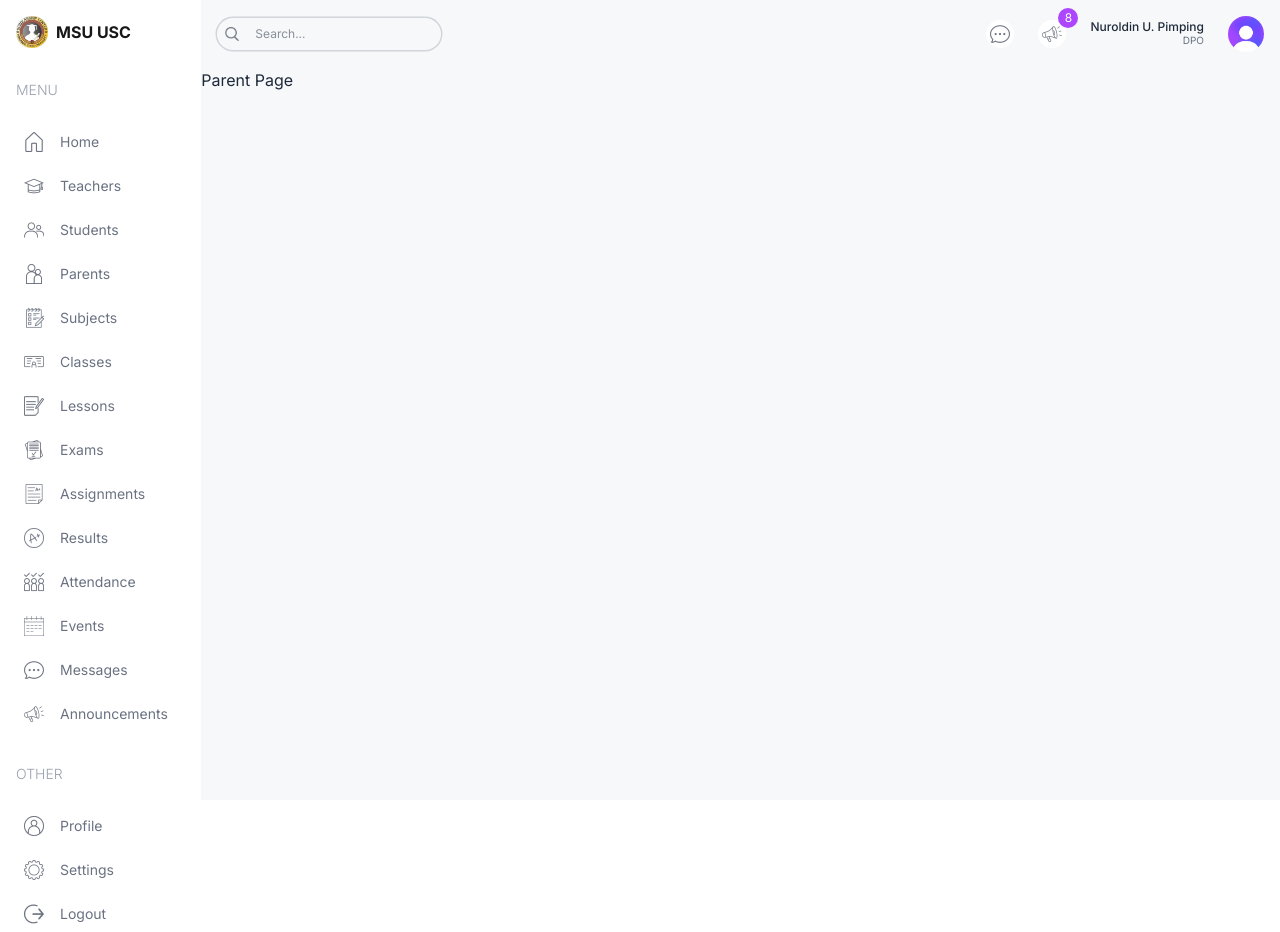
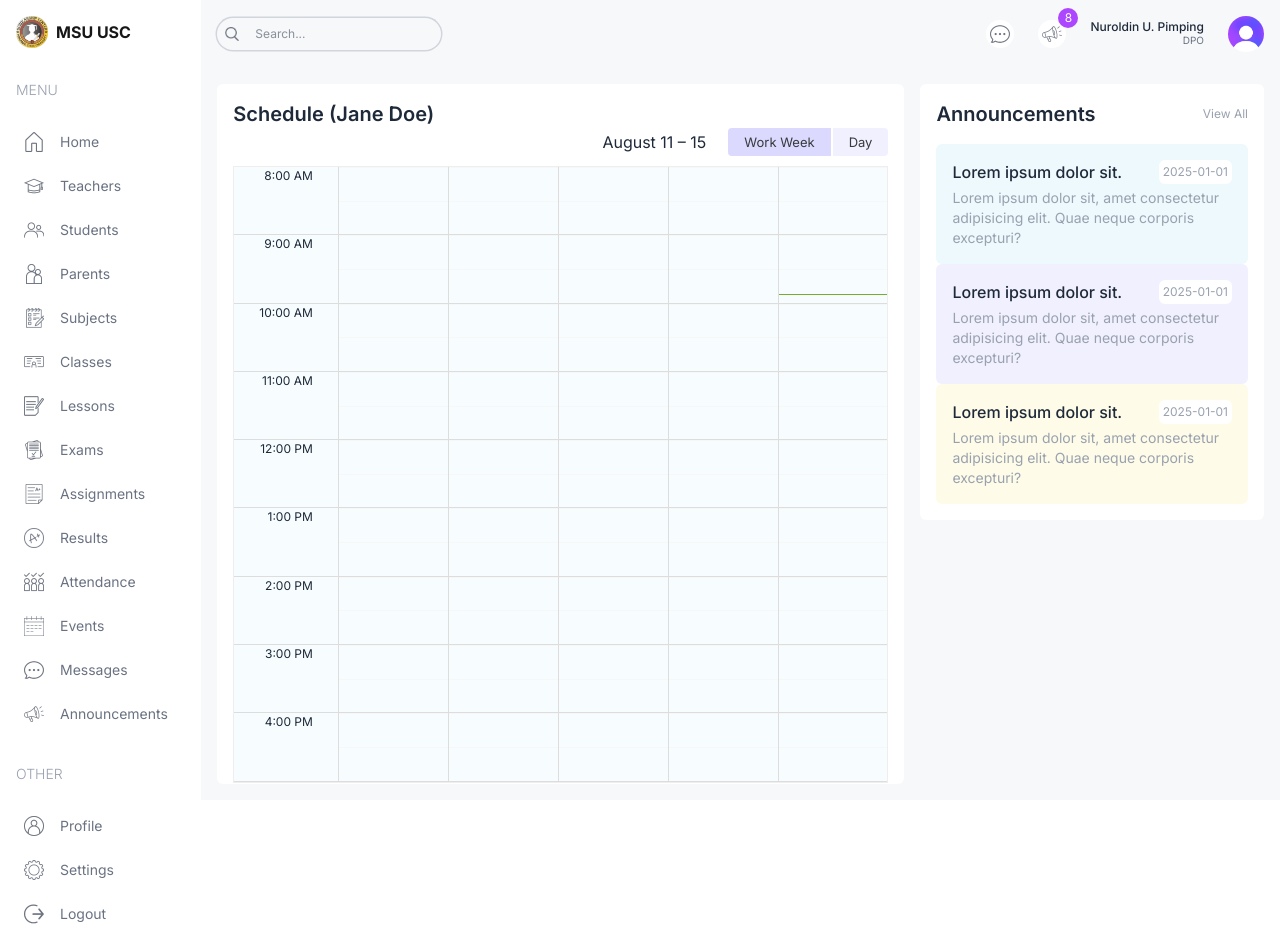
Before and after one commit to nuroldin/usc-sys, a Next.js app: page /parent in a window 1280 px wide. Built offline with nearby package versions, Linux system fonts and the light colour scheme.

Commit message:
feat: update dashboard layout and add calendar functionality; enhance styling for better user experience

```diff
--- a/src/app/(dashboard)/layout.tsx
+++ b/src/app/(dashboard)/layout.tsx
@@ -22,7 +22,7 @@
 				<Menu />
 			</div>
 			{/* RIGHT */}
-			<div className="w-[86%] md:w-[92%] lg:w-[84%] xl:w-[86%] bg-[#F7F8FA] overflow-scroll text-gray-800">
+			<div className="w-[86%] md:w-[92%] lg:w-[84%] xl:w-[86%] bg-[#F7F8FA] overflow-scroll text-gray-800 flex flex-col">
 				<Navbar />
 				{children}
 			</div>
--- a/src/app/(dashboard)/parent/page.tsx
+++ b/src/app/(dashboard)/parent/page.tsx
@@ -1,7 +1,23 @@
+import Announcements from "@/components/Announcements";
+import BigCalendar from "@/components/BigCalendar";
+import "react-big-calendar/lib/css/react-big-calendar.css";
+
 const ParentPage = () => {
-  return (
-    <div className="m-auto">Parent Page</div>
-  )
-}
+	return (
+		<div className="flex-1 p-4 flex gap-4 flex-col xl:flex-row">
+			{/* LEFT */}
+			<div className="w-full xl:w-2/3">
+				<div className="h-full bg-white p-4 rounded-md">
+					<h1 className="text-xl font-semibold">Schedule (Jane Doe)</h1>
+					<BigCalendar />
+				</div>
+			</div>
+			{/* RIGHT */}
+			<div className="w-full xl:w-1/3 flex flex-col gap-8">
+				<Announcements />
+			</div>
+		</div>
+	);
+};
 
 export default ParentPage;
--- a/src/app/(dashboard)/teacher/page.tsx
+++ b/src/app/(dashboard)/teacher/page.tsx
@@ -1,7 +1,23 @@
+import Announcements from "@/components/Announcements";
+import BigCalendar from "@/components/BigCalendar";
+import "react-big-calendar/lib/css/react-big-calendar.css";
+
 const TeacherPage = () => {
-  return (
-    <div className="m-auto">Teacher Page</div>
-  );
-}
+	return (
+		<div className="flex-1 p-4 flex gap-4 flex-col xl:flex-row">
+			{/* LEFT */}
+			<div className="w-full xl:w-2/3">
+				<div className="h-full bg-white p-4 rounded-md">
+					<h1 className="text-xl font-semibold">Schedule</h1>
+					<BigCalendar />
+				</div>
+			</div>
+			{/* RIGHT */}
+			<div className="w-full xl:w-1/3 flex flex-col gap-8">
+				<Announcements />
+			</div>
+		</div>
+	);
+};
 
 export default TeacherPage;
--- a/src/app/globals.css
+++ b/src/app/globals.css
@@ -15,8 +15,101 @@
 	color: black !important;
 }
 
-.rbc-btn-group {
+.rbc-btn-group:first-child {
 	display: none !important;
+}
+
+.rbc-toolbar-label {
+	text-align: right !important;
+	padding: 0px 20px !important;
+}
+
+.rbc-btn-group:last-child {
+	font-size: 13px !important;
+}
+
+.rbc-btn-group:last-child button {
+	border: none !important;
+	background-color: #f1f0ff !important;
+	margin-left: 2px !important;
+}
+
+.rbc-toolbar button.rbc-active {
+	background-color: #dbdafe !important;
+	box-shadow: none !important;
+}
+
+.rbc-time-view {
+	border-color: #eee !important;
+}
+
+.rbc-time-header {
+	display: none !important;
+}
+
+.rbc-time-content {
+	border: none !important;
+}
+
+.rbc-time-gutter.rbc-time-column {
+	font-size: 12px !important;
+}
+
+.rbc-time-gutter.rbc-time-column .rbc-timeslot-group {
+	padding: 0px 20px !important;
+}
+
+.rbc-timeslot-group {
+	background-color: #f7fdff !important;
+}
+
+.rbc-day-slot {
+	font-size: 14px !important;
+}
+
+.rbc-event {
+	border: none !important;
+	color: black !important;
+	padding: 10px !important;
+	margin: 10px !important;
+	width: 99% !important;
+}
+
+.rbc-event:nth-child(1) {
+	background-color: #e2f8ff !important;
+}
+
+.rbc-event:nth-child(2) {
+	background-color: #fefce8 !important;
+}
+
+.rbc-event:nth-child(3) {
+	background-color: #f2f1ff !important;
+}
+
+.rbc-event:nth-child(4) {
+	background-color: #fdf2fb !important;
+}
+
+.rbc-event:nth-child(5) {
+	background-color: #e2f8ff !important;
+}
+
+.rbc-event:nth-child(6) {
+	background-color: #fefce8 !important;
+}
+
+.rbc-event:nth-child(7) {
+	background-color: #f2f1ff !important;
+}
+
+.rbc-event:nth-child(8) {
+	background-color: #fdf2fb !important;
+}
+
+.rbc-event-label {
+	color: gray !important;
+	margin-bottom: 5px;
 }
 
 :root {
--- a/src/lib/data.ts
+++ b/src/lib/data.ts
@@ -920,143 +920,143 @@
 	{
 		title: "Math",
 		allDay: false,
-		start: new Date(2025, 7, 12, 8, 0),
-		end: new Date(2025, 7, 12, 8, 45),
+		start: new Date(2025, 8, 22, 8, 0),
+		end: new Date(2025, 8, 22, 8, 45),
 	},
 	{
 		title: "English",
 		allDay: false,
-		start: new Date(2025, 7, 12, 9, 0),
-		end: new Date(2025, 7, 12, 9, 45),
+		start: new Date(2025, 8, 22, 9, 0),
+		end: new Date(2025, 8, 22, 9, 45),
 	},
 	{
 		title: "Biology",
 		allDay: false,
-		start: new Date(2025, 7, 12, 10, 0),
-		end: new Date(2025, 7, 12, 10, 45),
+		start: new Date(2025, 8, 22, 10, 0),
+		end: new Date(2025, 8, 22, 10, 45),
 	},
 	{
 		title: "Physics",
 		allDay: false,
-		start: new Date(2025, 7, 12, 11, 0),
-		end: new Date(2025, 7, 12, 11, 45),
+		start: new Date(2025, 8, 22, 11, 0),
+		end: new Date(2025, 8, 22, 11, 45),
 	},
 	{
 		title: "Chemistry",
 		allDay: false,
-		start: new Date(2025, 7, 12, 13, 0),
-		end: new Date(2025, 7, 12, 13, 45),
+		start: new Date(2025, 8, 22, 13, 0),
+		end: new Date(2025, 8, 22, 13, 45),
 	},
 	{
 		title: "History",
 		allDay: false,
-		start: new Date(2025, 7, 12, 14, 0),
-		end: new Date(2025, 7, 12, 14, 45),
+		start: new Date(2025, 8, 22, 14, 0),
+		end: new Date(2025, 8, 22, 14, 45),
 	},
 	{
 		title: "English",
 		allDay: false,
-		start: new Date(2025, 7, 13, 9, 0),
-		end: new Date(2025, 7, 13, 9, 45),
+		start: new Date(2025, 8, 23, 9, 0),
+		end: new Date(2025, 8, 23, 9, 45),
 	},
 	{
 		title: "Biology",
 		allDay: false,
-		start: new Date(2025, 7, 13, 10, 0),
-		end: new Date(2025, 7, 13, 10, 45),
+		start: new Date(2025, 8, 23, 10, 0),
+		end: new Date(2025, 8, 23, 10, 45),
 	},
 	{
 		title: "Physics",
 		allDay: false,
-		start: new Date(2025, 7, 13, 11, 0),
-		end: new Date(2025, 7, 13, 11, 45),
+		start: new Date(2025, 8, 23, 11, 0),
+		end: new Date(2025, 8, 23, 11, 45),
 	},
 
 	{
 		title: "History",
 		allDay: false,
-		start: new Date(2025, 7, 13, 14, 0),
-		end: new Date(2025, 7, 13, 14, 45),
+		start: new Date(2025, 8, 23, 14, 0),
+		end: new Date(2025, 8, 23, 14, 45),
 	},
 	{
 		title: "Math",
 		allDay: false,
-		start: new Date(2025, 7, 14, 8, 0),
-		end: new Date(2025, 7, 14, 8, 45),
+		start: new Date(2025, 8, 24, 8, 0),
+		end: new Date(2025, 8, 24, 8, 45),
 	},
 	{
 		title: "Biology",
 		allDay: false,
-		start: new Date(2025, 7, 14, 10, 0),
-		end: new Date(2025, 7, 14, 10, 45),
+		start: new Date(2025, 8, 24, 10, 0),
+		end: new Date(2025, 8, 24, 10, 45),
 	},
 
 	{
 		title: "Chemistry",
 		allDay: false,
-		start: new Date(2025, 7, 14, 13, 0),
-		end: new Date(2025, 7, 14, 13, 45),
+		start: new Date(2025, 8, 24, 13, 0),
+		end: new Date(2025, 8, 24, 13, 45),
 	},
 	{
 		title: "History",
 		allDay: false,
-		start: new Date(2025, 7, 14, 14, 0),
-		end: new Date(2025, 7, 13, 14, 45),
+		start: new Date(2025, 8, 24, 14, 0),
+		end: new Date(2025, 8, 23, 14, 45),
 	},
 	{
 		title: "English",
 		allDay: false,
-		start: new Date(2025, 7, 15, 9, 0),
-		end: new Date(2025, 7, 15, 9, 45),
+		start: new Date(2025, 8, 25, 9, 0),
+		end: new Date(2025, 8, 25, 9, 45),
 	},
 	{
 		title: "Biology",
 		allDay: false,
-		start: new Date(2025, 7, 15, 10, 0),
-		end: new Date(2025, 7, 15, 10, 45),
+		start: new Date(2025, 8, 25, 10, 0),
+		end: new Date(2025, 8, 25, 10, 45),
 	},
 	{
 		title: "Physics",
 		allDay: false,
-		start: new Date(2025, 7, 15, 11, 0),
-		end: new Date(2025, 7, 15, 11, 45),
+		start: new Date(2025, 8, 25, 11, 0),
+		end: new Date(2025, 8, 25, 11, 45),
 	},
 
 	{
 		title: "History",
 		allDay: false,
-		start: new Date(2025, 7, 15, 14, 0),
-		end: new Date(2025, 7, 15, 14, 45),
+		start: new Date(2025, 8, 25, 14, 0),
+		end: new Date(2025, 8, 25, 14, 45),
 	},
 	{
 		title: "Math",
 		allDay: false,
-		start: new Date(2025, 7, 16, 8, 0),
-		end: new Date(2025, 7, 16, 8, 45),
+		start: new Date(2025, 8, 16, 8, 0),
+		end: new Date(2025, 8, 16, 8, 45),
 	},
 	{
 		title: "English",
 		allDay: false,
-		start: new Date(2025, 7, 16, 9, 0),
-		end: new Date(2025, 7, 16, 9, 45),
+		start: new Date(2025, 8, 16, 9, 0),
+		end: new Date(2025, 8, 16, 9, 45),
 	},
 
 	{
 		title: "Physics",
 		allDay: false,
-		start: new Date(2025, 7, 16, 11, 0),
-		end: new Date(2025, 7, 16, 11, 45),
+		start: new Date(2025, 8, 16, 11, 0),
+		end: new Date(2025, 8, 16, 11, 45),
 	},
 	{
 		title: "Chemistry",
 		allDay: false,
-		start: new Date(2025, 7, 16, 13, 0),
-		end: new Date(2025, 7, 16, 13, 45),
+		start: new Date(2025, 8, 16, 13, 0),
+		end: new Date(2025, 8, 16, 13, 45),
 	},
 	{
 		title: "History",
 		allDay: false,
-		start: new Date(2025, 7, 16, 14, 0),
-		end: new Date(2025, 7, 16, 14, 45),
+		start: new Date(2025, 8, 16, 14, 0),
+		end: new Date(2025, 8, 16, 14, 45),
 	},
 ];
```
